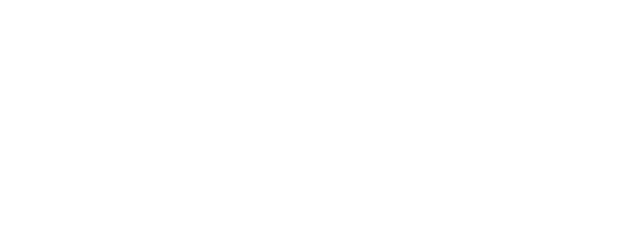
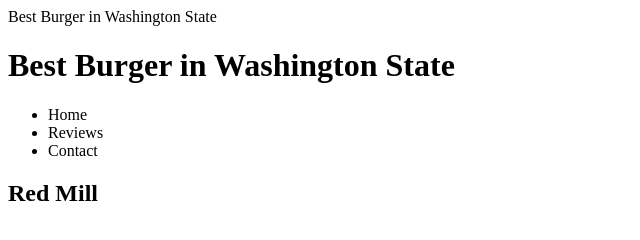
Before and after one commit to jamiguel23/best-burger-wa, a plain HTML site: page index.html in a window 1280 px wide. Shown: the whole page, without its empty margins (0-640 px from the left). Drawn offline with Linux system fonts and the light colour scheme.

Commit message:
Added header and navigation

```diff
--- a/index.html
+++ b/index.html
@@ -1,6 +1,25 @@
 <!DOCTYPE html>
     <html>
         <head>
+            Best Burger in Washington State
+        </head>
+        <body>
+            <header>
+               <h1>Best Burger in Washington State</h1>
+               <nav>
+                   <ul>
+                       <li> Home </li>
+                       <li> Reviews </li>
+                       <li> Contact </li>
+                   </ul>
+               </nav>
+            </header>
+            <main>
+                <section>
+                    <h2> Red Mill </h2>
 
-        </head>
+                </section>
+            </main>
+
+        </body>
     </html>
```
